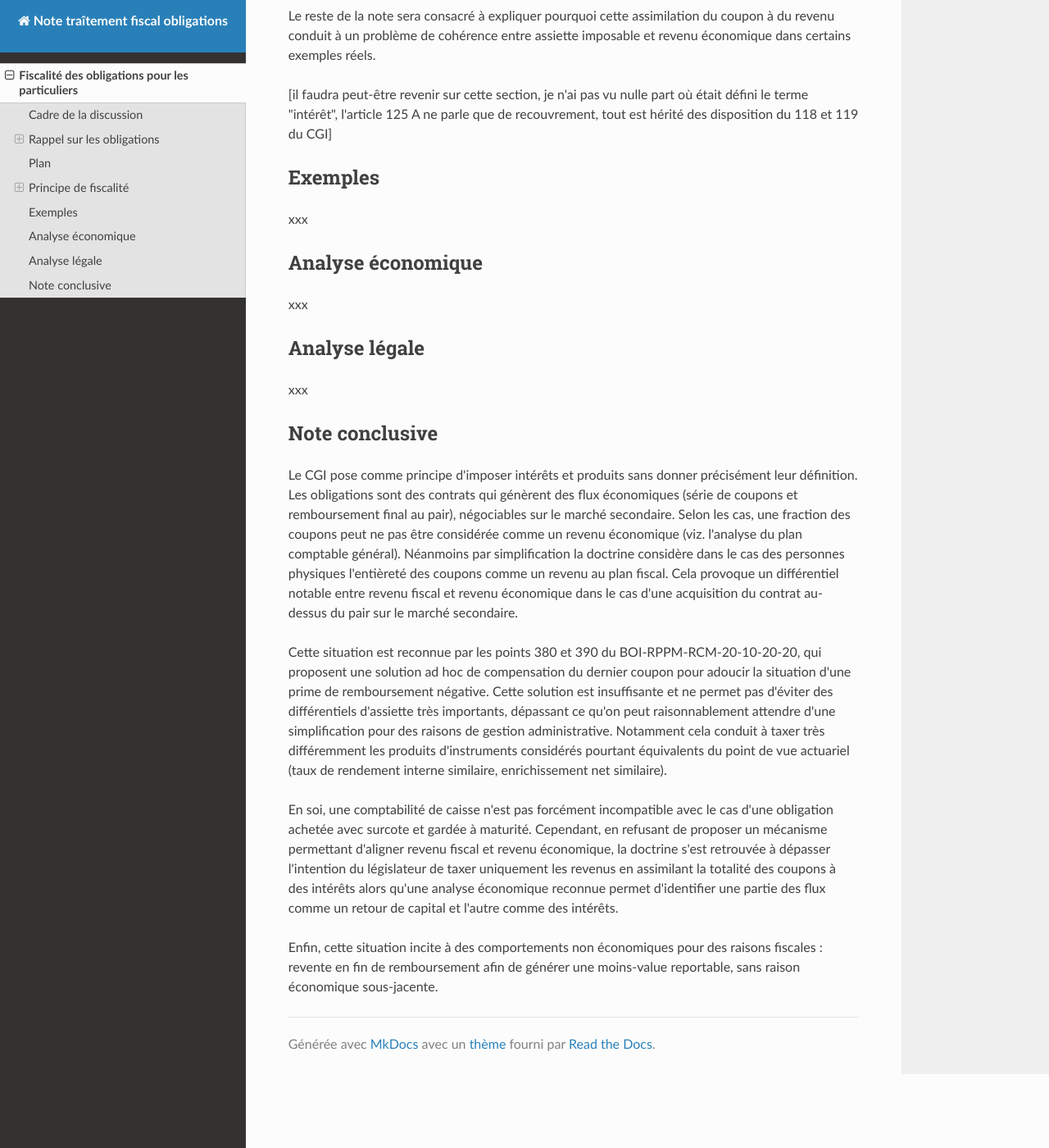
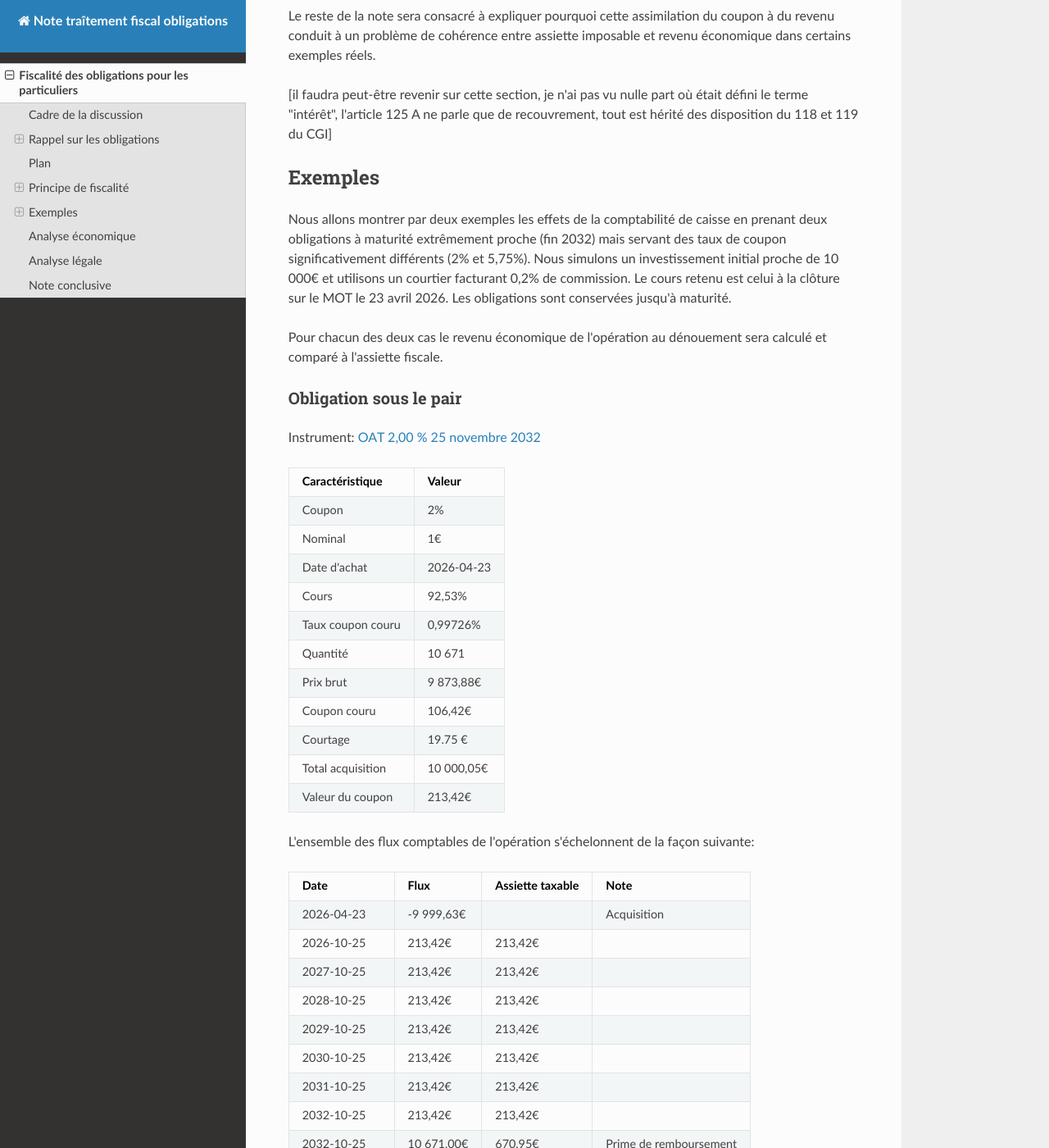
Before and after one commit to ConscritNeuneu/note-traitement-fiscal-obligations, an MkDocs documentation site: the page built from docs/note_fiscalisation_obligations.md, in a window 1280 px wide and 1400 px high, scrolled down 3300 px. Shown: the whole window at 82% size. Built offline with MkDocs 1.6.1, drawn with Linux system fonts in a browser that asks for light colours; nearby versions of some CDN libraries; some of the changed text lies outside the part shown.

Commit message:
Add first draft example

```diff
--- a/docs/note_fiscalisation_obligations.md
+++ b/docs/note_fiscalisation_obligations.md
@@ -161,7 +161,55 @@ recouvrement, tout est hérité des disposition du 118 et 119 du CGI]
 
 ## Exemples
 
-xxx
+Nous allons montrer par deux exemples les effets de la comptabilité de
+caisse en prenant deux obligations à maturité extrêmement proche (fin 2032)
+mais servant des taux de coupon significativement différents (2% et 5,75%).
+Nous simulons un investissement initial proche de 10 000€ et utilisons un
+courtier facturant 0,2% de commission. Le cours retenu est celui à la
+clôture sur le MOT le 23 avril 2026. Les obligations sont conservées jusqu'à
+maturité.
+
+Pour chacun des deux cas le revenu économique de l'opération au dénouement
+sera calculé et comparé à l'assiette fiscale.
+
+### Obligation sous le pair
+
+Instrument: [OAT 2,00 % 25 novembre 2032](https://www.aft.gouv.fr/fr/titre/fr0000187635)
+
+| Caractéristique | Valeur |
+| --------------- | ------ |
+| Coupon | 2% |
+| Nominal | 1€ |
+| Date d'achat | 2026-04-23 |
+| Cours | 92,53% |
+| Taux coupon couru | 0,99726% |
+| Quantité | 10 671 |
+| Prix brut | 9 873,88€ |
+| Coupon couru | 106,42€ |
+| Courtage | 19.75 € |
+| Total acquisition | 10 000,05€ |
+| Valeur du coupon | 213,42€
+
+L'ensemble des flux comptables de l'opération s'échelonnent de la façon
+suivante:
+
+| Date | Flux | Assiette taxable | Note |
+| ---- | ---- | ---------------- | ---- |
+| 2026-04-23 | -9 999,63€ || Acquisition |
+| 2026-10-25 | 213,42€ | 213,42€ ||
+| 2027-10-25 | 213,42€ | 213,42€ ||
+| 2028-10-25 | 213,42€ | 213,42€ ||
+| 2029-10-25 | 213,42€ | 213,42€ ||
+| 2030-10-25 | 213,42€ | 213,42€ ||
+| 2031-10-25 | 213,42€ | 213,42€ ||
+| 2032-10-25 | 213,42€ | 213,42€ ||
+| 2032-10-25 | 10 671,00€ | 670,95€ | Prime de remboursement |
+|||||
+|Enrichissement|2 165,31€|||
+
+
+### Obligation au dessus du pair
+
 
 ## Analyse économique
 
```
